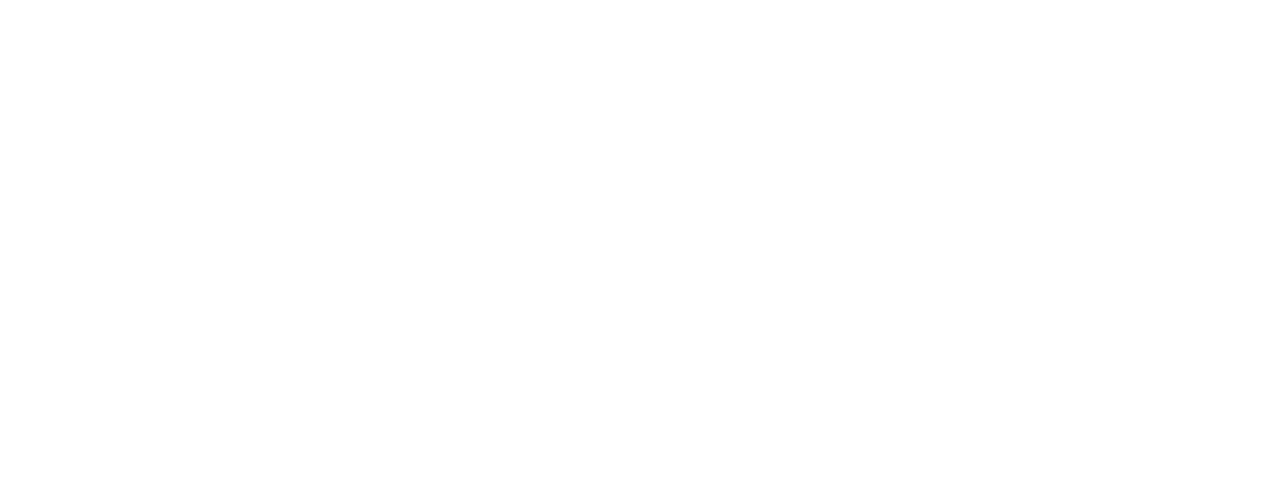
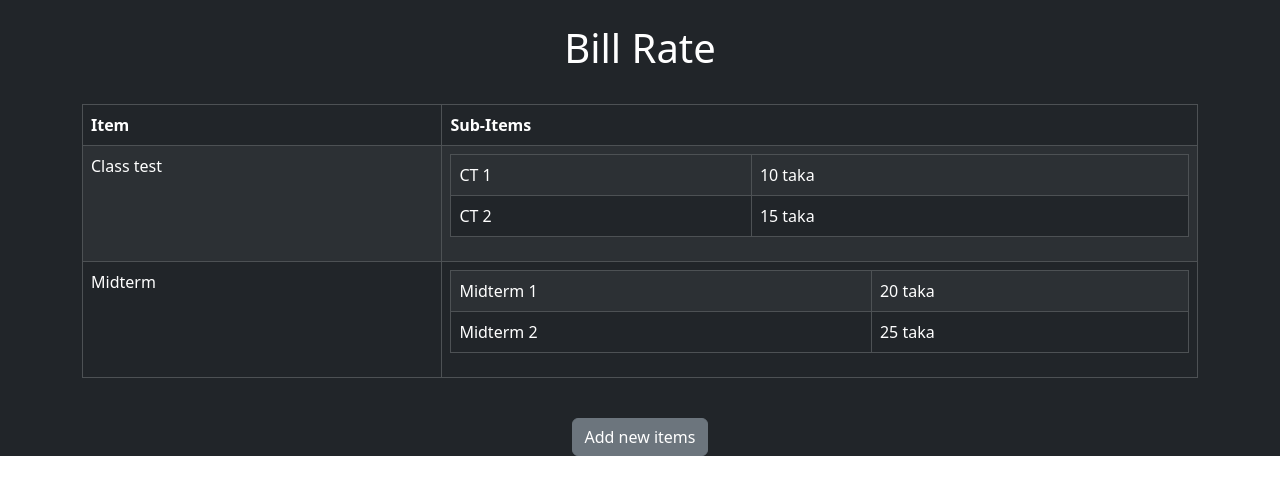
Before and after one commit to MiNHAZ-33/teacher-management-frontend, a React (Create React App) app: page /billrate in a window 1280 px wide. Before the commit this address had no page. Shown: the top 494 px of the page. Built offline with nearby package versions, Linux system fonts and the light colour scheme.

Commit message:
added billing table and option to add new item

```diff
--- a/src/App.js
+++ b/src/App.js
@@ -4,6 +4,7 @@ import { BrowserRouter, Routes, Route } from 'react-router-dom';
 import LoginPage from './pages/LoginPage';
 import ProfilePage from './pages/ProfilePage';
 import SignUpPage from './pages/SignUpPage';
+import BillRatePage from './pages/BillRatePage';
 
 function App() {
   return (
@@ -12,6 +13,7 @@ function App() {
         <Route path="/login" element={<LoginPage />} />
         <Route path="/signup" element={<SignUpPage />} />
         <Route path="/profile" element={<ProfilePage />} />
+        <Route path="/billrate" element={<BillRatePage/>} />
       </Routes>
     </BrowserRouter>
   );
--- /dev/null
+++ b/src/pages/BillRatePage.jsx
@@ -0,0 +1,174 @@
+import React, { useState } from 'react';
+import { Button, Container, Table, Modal, Form } from 'react-bootstrap';
+
+const BillRatePage = () => {
+    const [items, setItems] = useState([
+        {
+            title: 'Class test',
+            subItems: [
+                {
+                    name: 'CT 1',
+                    price: 10
+                },
+                {
+                    name: 'CT 2',
+                    price: 15
+                }
+            ]
+        },
+        {
+            title: 'Midterm',
+            subItems: [
+                {
+                    name: 'Midterm 1',
+                    price: 20
+                },
+                {
+                    name: 'Midterm 2',
+                    price: 25
+                }
+            ]
+        }
+    ]);
+
+    const [showModal, setShowModal] = useState(false);
+    const [newItem, setNewItem] = useState({
+        title: '',
+        subItemName: '',
+        subItemPrice: ''
+    });
+
+    const handleCloseModal = () => {
+        setShowModal(false);
+    };
+
+    const handleShowModal = () => {
+        setShowModal(true);
+    };
+
+    const handleInputChange = (event) => {
+        const { name, value } = event.target;
+        setNewItem((prevItem) => ({
+            ...prevItem,
+            [name]: value
+        }));
+    };
+
+    const handleSave = () => {
+        const { title, subItemName, subItemPrice } = newItem;
+        const newSubItem = {
+            name: subItemName,
+            price: subItemPrice
+        };
+        const updatedItems = [...items];
+        const itemIndex = updatedItems.findIndex((item) => item.title === title);
+        if (itemIndex > -1) {
+            updatedItems[itemIndex].subItems.push(newSubItem);
+        } else {
+            updatedItems.push({
+                title,
+                subItems: [newSubItem]
+            });
+        }
+        setItems(updatedItems);
+        handleCloseModal();
+        setNewItem({
+            title: '',
+            subItemName: '',
+            subItemPrice: ''
+        });
+    };
+
+    return (
+        <div className='bg-dark text-white'>
+            <Container>
+                <h1 className='text-center pt-4 pb-4'>Bill Rate</h1>
+                <Table striped bordered hover responsive variant='dark'>
+                    <thead>
+                        <tr>
+                            <th>Item</th>
+                            <th>Sub-Items</th>
+                        </tr>
+                    </thead>
+                    <tbody>
+                        {items.map((item, index) => {
+                            return (
+                                <tr key={index}>
+                                    <td>{item.title}</td>
+                                    <td>
+                                        <Table striped bordered hover variant='dark'>
+                                            <tbody>
+                                                {item.subItems.map((subItem, subIndex) => {
+                                                    return (
+                                                        <tr key={subIndex}>
+                                                            <td>{subItem.name}</td>
+                                                            <td>{subItem.price} taka</td>
+                                                        </tr>
+                                                    );
+                                                })}
+                                            </tbody>
+                                        </Table>
+                                    </td>
+                                </tr>
+                            );
+                        })}
+                    </tbody>
+                </Table>
+                <div className='text-center'>
+                    <Button variant='secondary' className='mt-4' onClick={handleShowModal}>
+                        Add new items
+                    </Button>
+                </div>
+                <Modal show={showModal} onHide={handleCloseModal}>
+                    <Modal.Header closeButton>
+                        <Modal.Title>Add New Item</Modal.Title>
+                    </Modal.Header>
+                    <Modal.Body>
+                        <Form>
+                            <Form.Group>
+                                <Form.Label>Title</Form.Label>
+                                <Form.Control
+                                    type='text'
+                                    name='title'
+                                    value={newItem.title}
+                                    onChange={handleInputChange}
+                                    placeholder='Enter title'
+                                />
+                            </Form.Group>
+                            <Form.Group>
+                                <Form.Label>Sub-Item Name</Form.Label>
+                                <Form.Control
+                                    type='text'
+                                    name='subItemName'
+                                    value={newItem.subItemName}
+                                    onChange={handleInputChange}
+                                    placeholder='Enter sub-item name'
+                                />
+                            </Form.Group>
+                            <Form.Group>
+                                <Form.Label>Sub-Item Price</Form.Label>
+                                <Form.Control
+                                    type='text'
+                                    name='subItemPrice'
+                                    value={newItem.subItemPrice}
+                                    onChange={handleInputChange}
+                                    placeholder='Enter sub-item price'
+                                />
+                            </Form.Group>
+                        </Form>
+                    </Modal.Body>
+                    <Modal.Footer>
+                        <Button variant='secondary' onClick={handleCloseModal}>
+                            Close
+                        </Button>
+                        <Button variant='primary' onClick={handleSave}>
+                            Save
+                        </Button>
+                    </Modal.Footer>
+                </Modal>
+            </Container>
+        </div>
+    );
+};
+
+export default BillRatePage;
--- a/src/pages/LoginPage.css
+++ b/src/pages/LoginPage.css
@@ -2,10 +2,3 @@ body {
     background-color: #212529;
     /* Set the background color to a dark color */
 }
-
-.bg-dark {
-    display: flex;
-    align-items: center;
-    justify-content: center;
-    min-height: 100vh;
-  }
```
